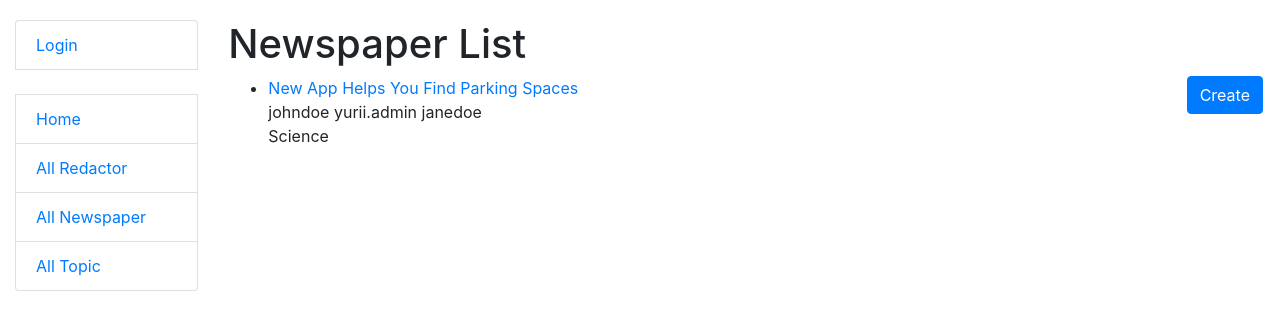
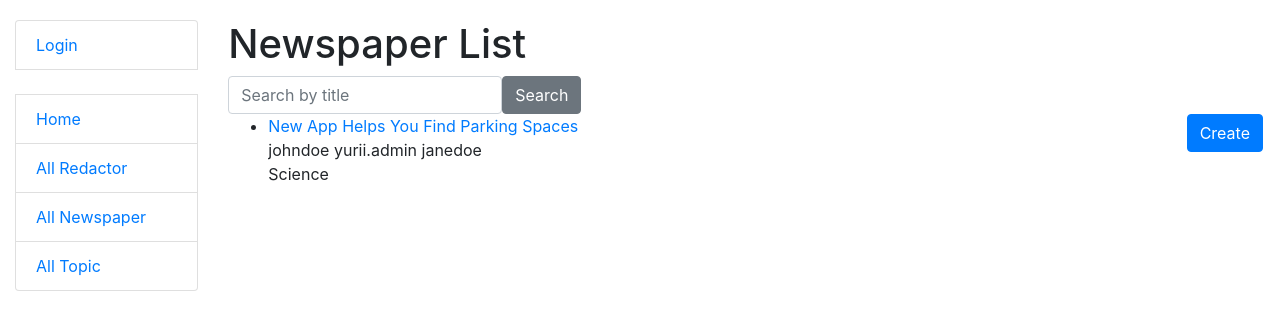
Before and after one commit to MrYuriy/newspaper-agency, a Django app: page /newspapers in a window 1280 px wide. Shown: the top 330 px of the page. Run offline with Django 4.2, Linux system fonts and the light colour scheme; data comes from the database, SQL or seed files in the repository; both versions use the stored data as it was after the commit; some libraries are stand-ins or nearby versions.

Commit message:
Add search form for newspaer

```diff
--- a/newspaper/forms.py
+++ b/newspaper/forms.py
@@ -25,3 +25,12 @@ class NewspaperCreationUpdateForm(forms.ModelForm):
     class Meta:
         model = Newspaper
         fields = ["title", "content", "topic", "publishers"]
+
+
+class NewspaperSearchForm(forms.Form):
+    title = forms.CharField(
+        max_length=255,
+        required=False,
+        label="",
+        widget=forms.TextInput(attrs={"placeholder": "Search by title"})
+    )
--- a/newspaper/views.py
+++ b/newspaper/views.py
@@ -2,8 +2,11 @@ from django.shortcuts import render
 from django.views import generic
 from django.urls import reverse_lazy
 from .models import Topic, Newspaper, Redactor
-from .forms import RedactorCreationForm, NewspaperCreationUpdateForm
-from django.contrib.auth.decorators import login_required
+from .forms import (
+    RedactorCreationForm,
+    NewspaperCreationUpdateForm,
+    NewspaperSearchForm
+)
 from django.contrib.auth.mixins import LoginRequiredMixin
 
 
@@ -55,10 +58,24 @@ class NewspaperListView(generic.ListView):
     model = Newspaper
     paginate_by = 5
 
+    def get_context_data(self, *, object_list=None, **kwargs):
+        context = super(NewspaperListView, self).get_context_data(**kwargs)
+        title = self.request.GET.get("title", "")
+        context["search_form"] = NewspaperSearchForm(initial={"title": title})
+        return context
+
+    def get_queryset(self):
+        queryset = Newspaper.objects.prefetch_related("topic", "publishers")
+        title = self.request.GET.get("title")
+
+        if title:
+            return queryset.filter(title__icontains=title)
+
+        return queryset
+
 
 class NewspaperDetailView(generic.DetailView):
     model = Newspaper
-    fields = "__all__"
 
 
 class NewspaperCreateView(LoginRequiredMixin, generic.CreateView):
--- /dev/null
+++ b/templates/includes/search_form.html
@@ -0,0 +1,5 @@
+{% load crispy_forms_filters %}
+<form action="" method="get" class="form-inline" novalidate>
+    {{ search_form|crispy }}
+    <input type="submit" value="Search" class="btn btn-secondary">
+</form>
--- a/templates/newspaper/newspaper_list.html
+++ b/templates/newspaper/newspaper_list.html
@@ -5,6 +5,7 @@
         <h1>
           Newspaper List
         </h1>
+{% include "includes/search_form.html" %}
        <div>
              <a href="{% url 'newspaper:newspaper-create' %}" class="btn btn-primary link-to-page"> Create </a>
         {% for newspaper in newspaper_list %}
```
Also changed, not shown: db.sqlite3.
